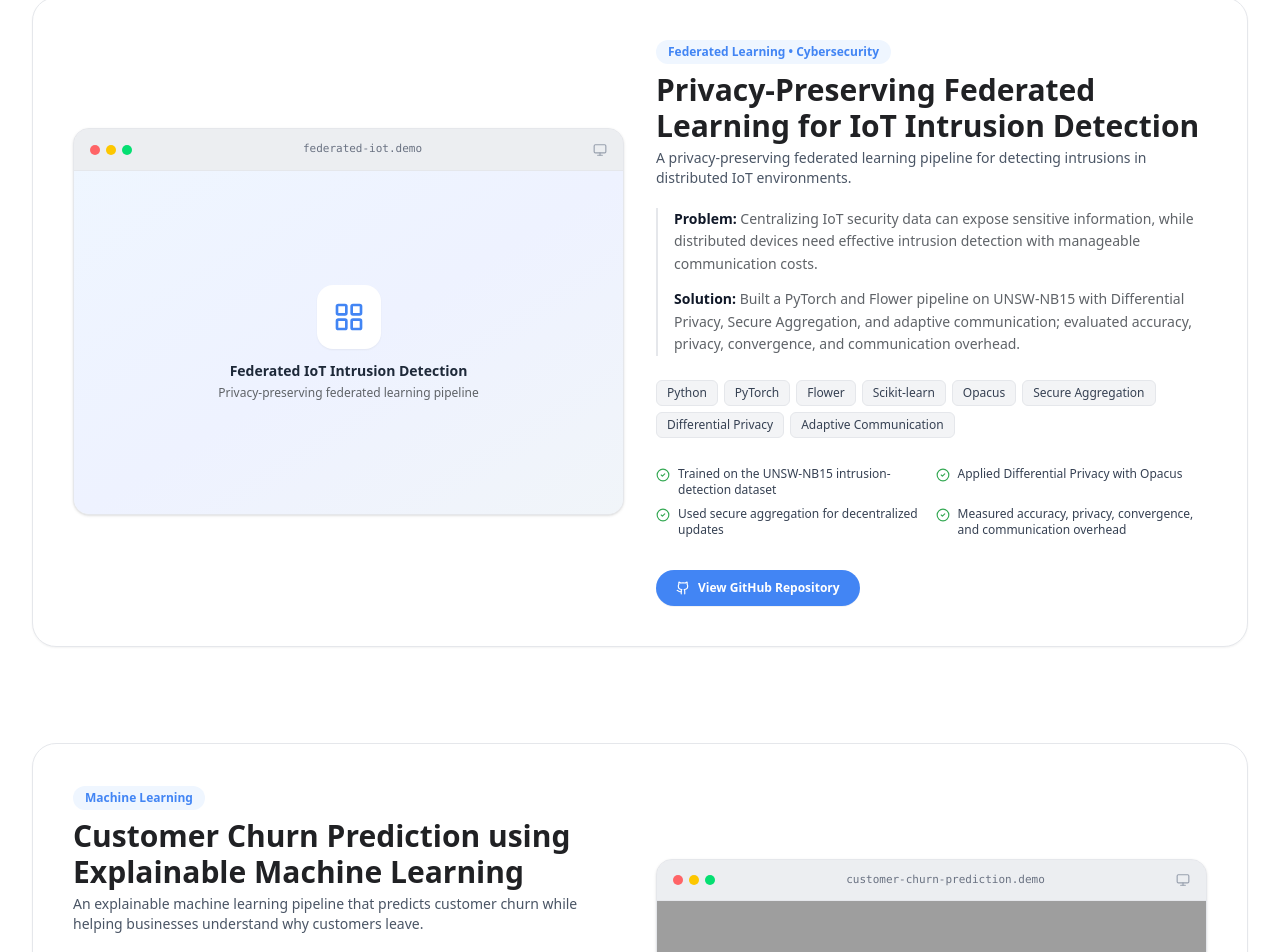
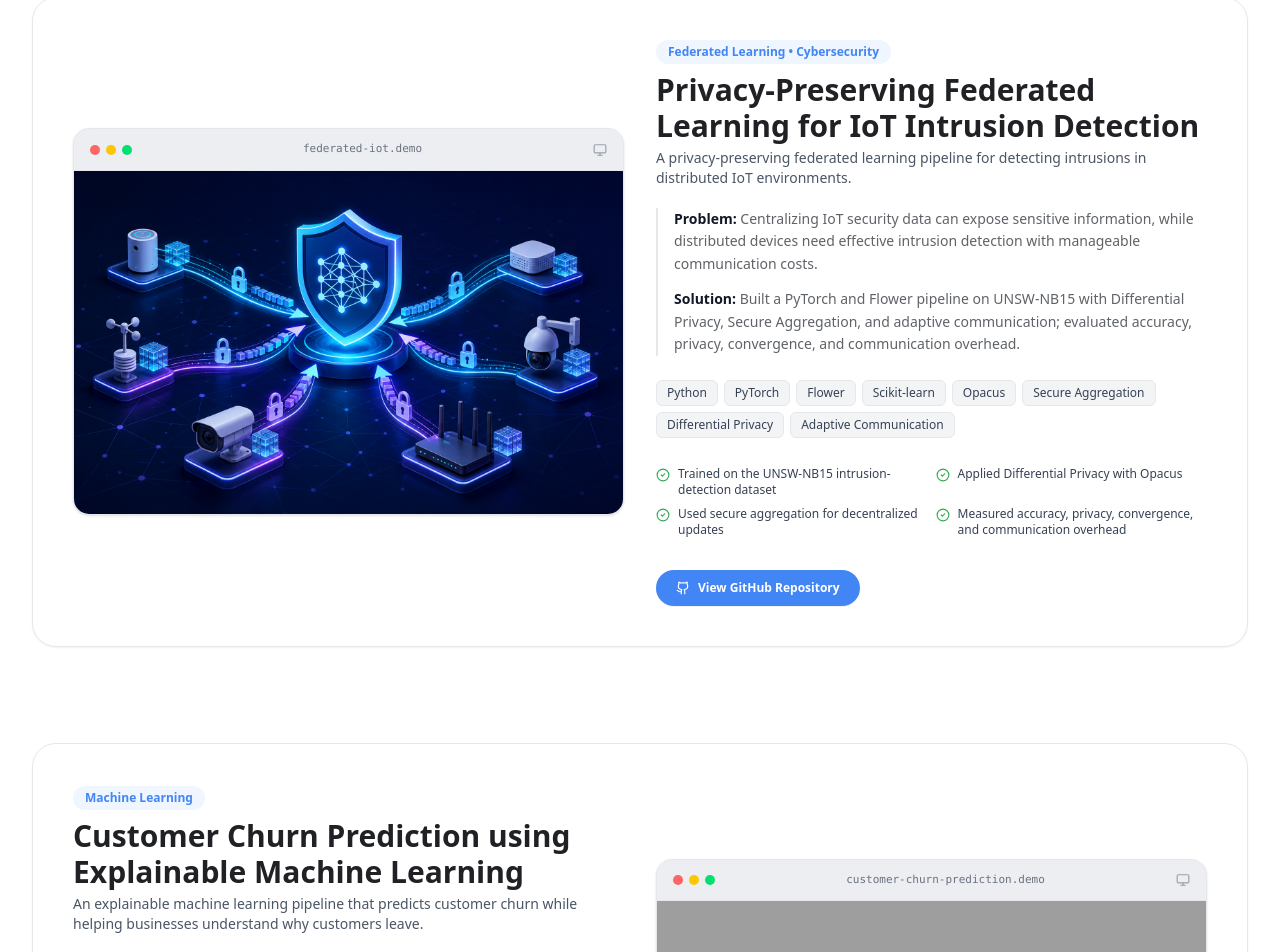
Before and after one commit to seemasultana7362/Seema-portfolio---python-full-stack-, a React (Vite) app: page / in a window 1280 px wide. Shown: the part 4444-5396 px from the top of the page. Built offline with nearby package versions, Linux system fonts and the light colour scheme; grey boxes are pictures that could not be loaded.

Commit message:
Add federated IoT project preview

```diff
--- a/src/data/portfolioData.ts
+++ b/src/data/portfolioData.ts
@@ -33,6 +33,7 @@ export const PROJECTS_DATA: Project[] = [
       "Used secure aggregation for decentralized updates",
       "Measured accuracy, privacy, convergence, and communication overhead"
     ],
+    image: "/images/federated_iot.png",
     imageLabel: "Federated IoT Intrusion Detection",
     imageNote: "Privacy-preserving federated learning pipeline",
     github: "https://github.com/seemasultana7362/Federated-IoT",
```
Also changed, not shown: public/images/federated_iot.png (added).
